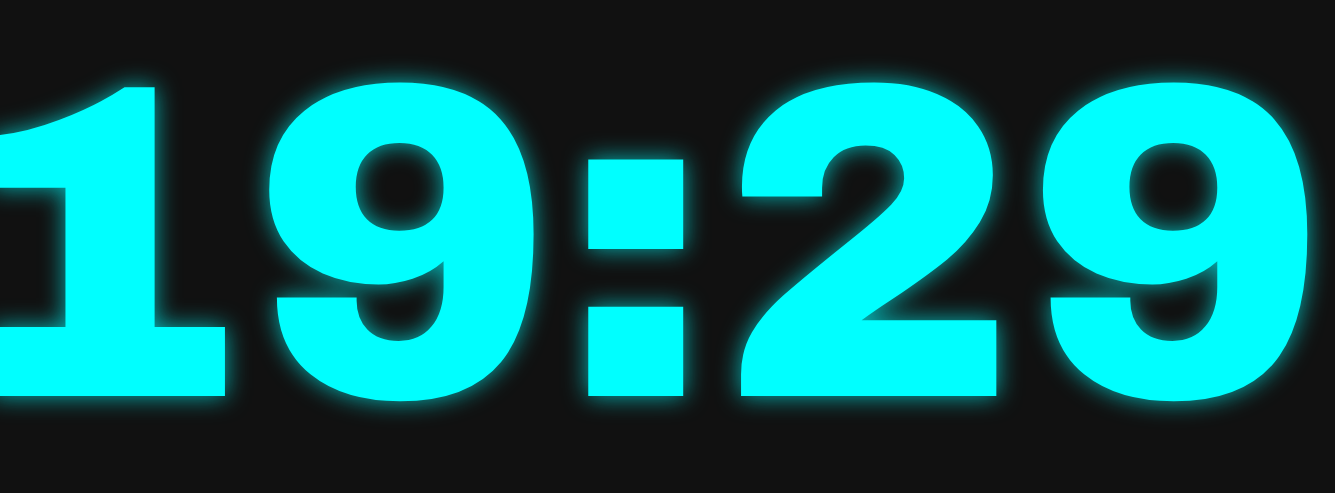
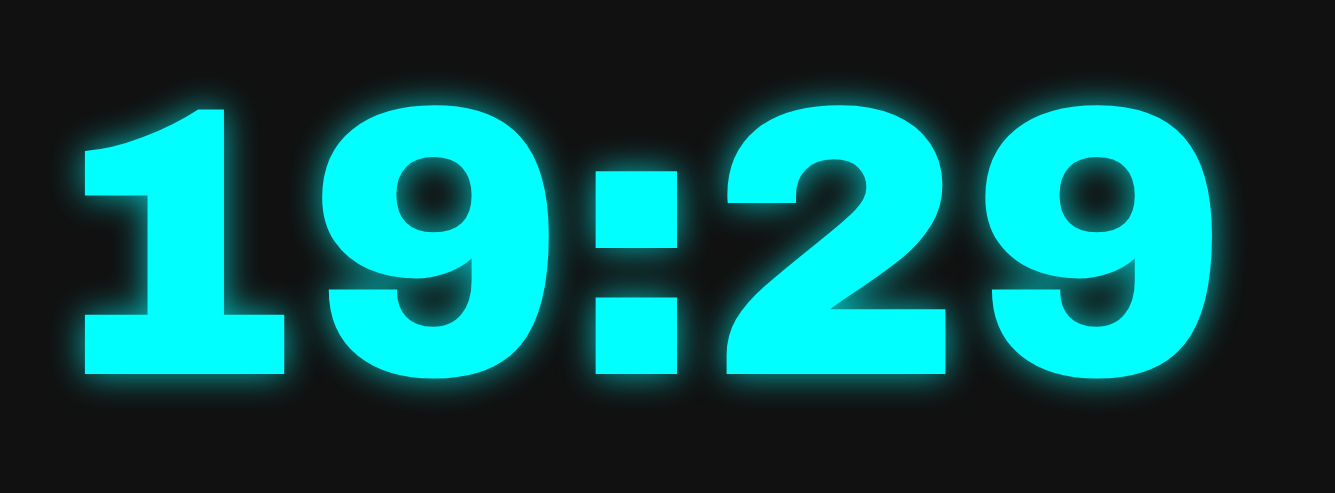
Before and after one commit to jimmylation/klocka, a plain HTML site: page index.html in a window 1280 px wide. Shown: the part 154-647 px from the top of the page, 1335 px wide, since content can reach past the window. Drawn offline with Linux system fonts and the light colour scheme.

Commit message:
Update index.html

```diff
--- a/index.html
+++ b/index.html
@@ -23,11 +23,11 @@
         /* Stilen för själva klockan */
         #clock {
             /* Ökad storlek för maximal täckning */
-            font-size: 35vw;
+            font-size: 30vw;
             /* Ökat teckenavstånd för att fylla ut mer */
             letter-spacing: 0.02em;
             font-weight: 900; /* Extra fet text */
-            text-shadow: 0 0 25px rgba(0, 255, 255, 0.7); /* Tyngre glödeffekt */
+            text-shadow: 0 0 35px rgba(0, 255, 255, 0.7); /* Tyngre glödeffekt */
         }
     </style>
 </head>
```
